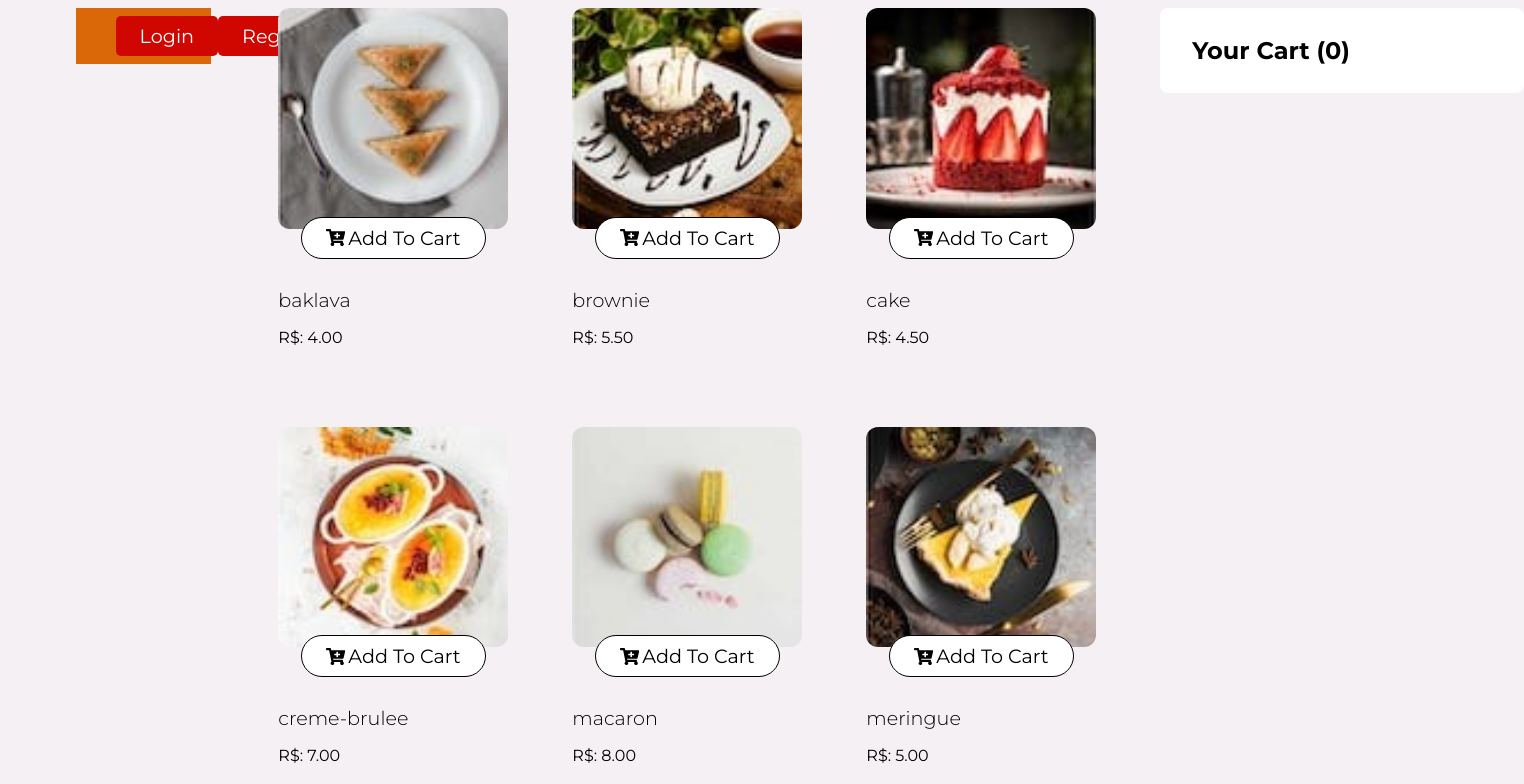
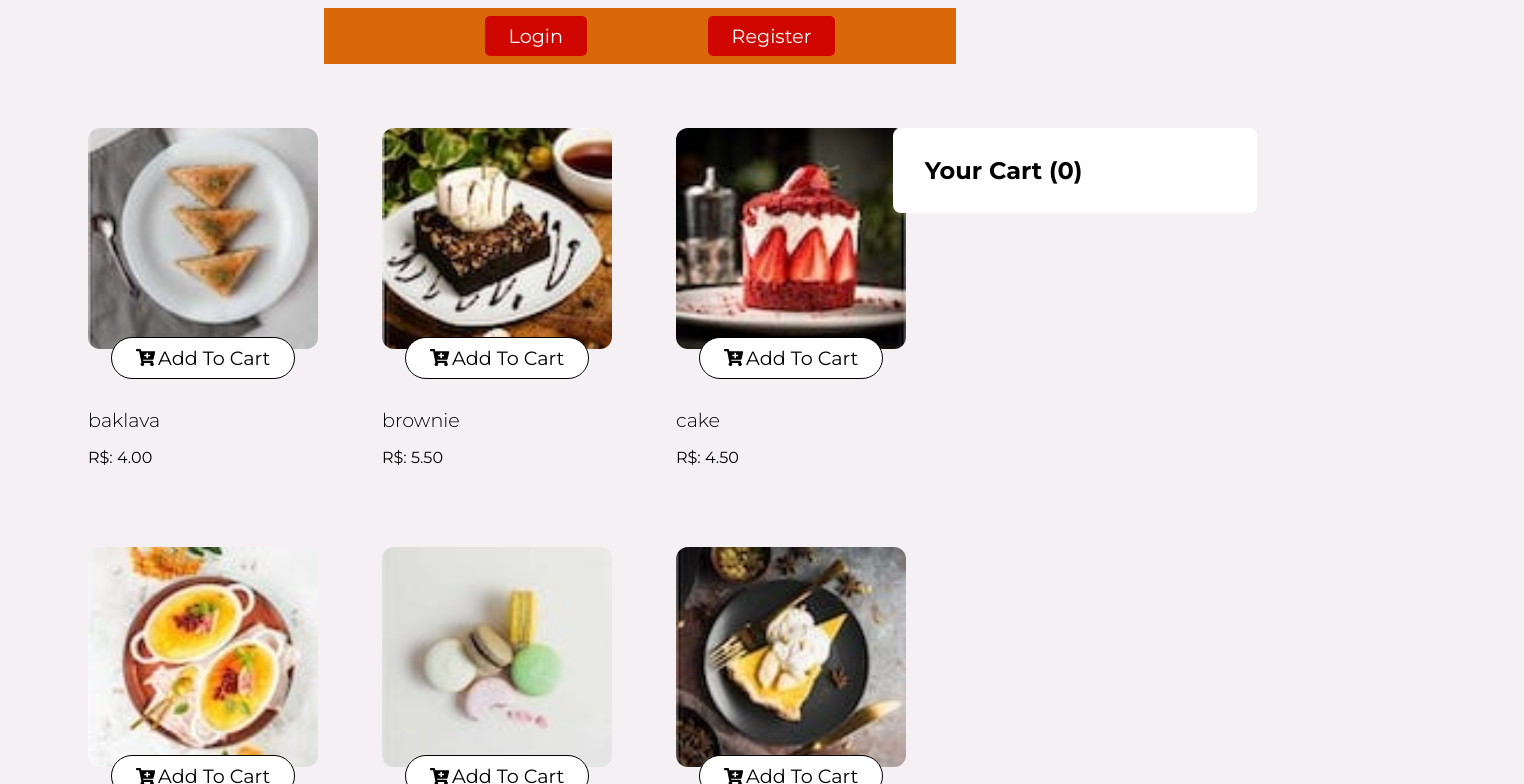
Before and after one commit to lucas-ribeiro03/product-list-with-cart, a React (Vite) app: page / in a window 1280 px wide. Shown: the top 784 px of the page, 1524 px wide, since content can reach past the window. Built offline with nearby package versions, Linux system fonts and the light colour scheme.

Commit message:
new styles

```diff
--- a/src/styles/global.module.scss
+++ b/src/styles/global.module.scss
@@ -9,6 +9,14 @@ body {
 }
 
 .global {
-  display: flex;
-  justify-content: space-evenly;
+  display: grid;
+  grid-template-columns: 70% 30%;
+  grid-template-rows: 120px 100%;
+  grid-template-areas:
+    "box1 box1"
+    "box2  box3";
+
+  .productList {
+    margin-left: 5rem;
+  }
 }
```
